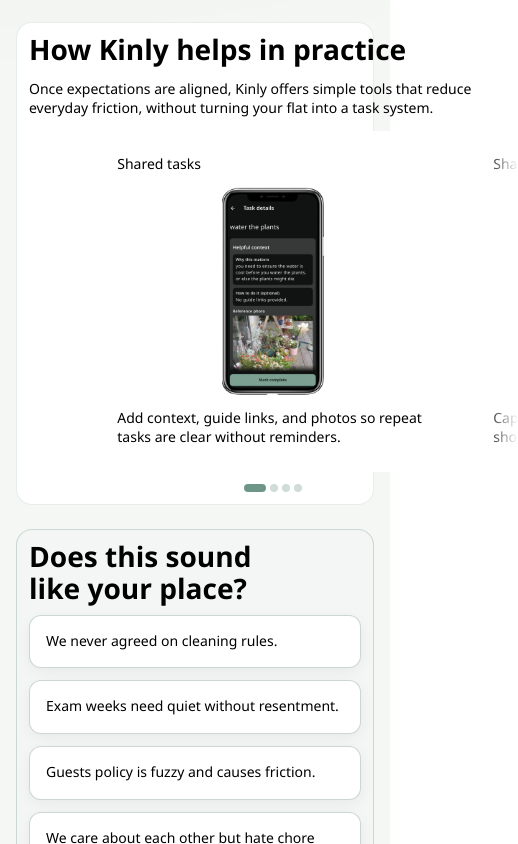
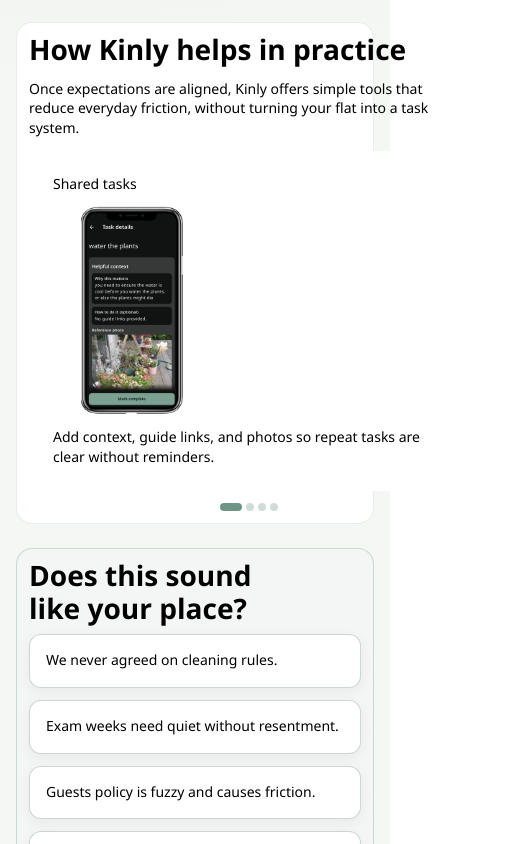
Before and after one commit to pariszhuang123/kinly-web, a Next.js app: page /kinly/market/freshers in a window 390 px wide. Shown: the part 2040-2884 px from the top of the page, 518 px wide, since content can reach past the window. Built offline with nearby package versions, Linux system fonts and the light colour scheme; no server answers.

Commit message:
Update the dots issues and address offset issue for mobile

```diff
--- a/app/kinly/general/LandingClientGeneral.module.css
+++ b/app/kinly/general/LandingClientGeneral.module.css
@@ -205,7 +205,7 @@
 
 .featureImage {
   display: grid;
-  place-items: center;
+  justify-items: start;
   padding: var(--spacing-xs, 8px);
   border-radius: var(--radius-md, 12px);
   overflow: hidden;
@@ -256,7 +256,8 @@
   content: "";
   position: absolute;
   inset-inline-start: 0;
-  top: 9px;
+  top: 0.55em;
+  transform: translateY(-50%);
   width: 10px;
   height: 10px;
   border-radius: 999px;
@@ -292,7 +293,6 @@
 
 @media (max-width: 900px) {
   .page {
-    --feature-mobile-max-width: 360px;
     padding-top: var(--spacing-xl, 24px);
     padding-inline: 0;
   }
@@ -336,35 +336,22 @@
     gap: var(--spacing-m, 12px);
   }
 
-  .featureRailWrap::after {
-    content: "";
-    position: absolute;
-    inset-inline-end: 0;
-    top: 0;
-    width: 34px;
-    height: 100%;
-    pointer-events: none;
-    background: linear-gradient(
-      to right,
-      color-mix(in srgb, var(--color-surface, #ffffff) 0%, transparent),
-      color-mix(in srgb, var(--color-surface, #ffffff) 100%, transparent)
-    );
-  }
-
   .featureRail {
     grid-auto-flow: column;
-    grid-auto-columns: min(100%, var(--feature-mobile-max-width));
+    grid-auto-columns: 100%;
     grid-template-columns: none;
+    gap: 0;
     overflow-x: auto;
     scroll-snap-type: x mandatory;
     padding-bottom: var(--spacing-xs, 4px);
-    padding-inline: max(0px, calc((100% - var(--feature-mobile-max-width)) / 2));
-    scroll-padding-inline: max(0px, calc((100% - var(--feature-mobile-max-width)) / 2));
+    padding-inline: 0;
+    scroll-padding-inline: 0;
     -webkit-overflow-scrolling: touch;
   }
 
   .featureRail > * {
-    scroll-snap-align: center;
+    scroll-snap-align: start;
+    scroll-snap-stop: always;
   }
 
   .featureImage img {
--- a/app/kinly/market/ScenarioLandingClient.tsx
+++ b/app/kinly/market/ScenarioLandingClient.tsx
@@ -310,26 +310,15 @@
     let frame = 0;
 
     const updateActiveIndex = () => {
-      const cards = rail.querySelectorAll<HTMLElement>("[data-feature-card-index]");
-      if (!cards.length) {
+      if (!featureScreens.length || rail.clientWidth <= 0) {
         setActiveFeatureIndex(0);
         return;
       }
 
-      const viewportCenter = rail.scrollLeft + rail.clientWidth / 2;
-      let nearestIndex = 0;
-      let nearestDistance = Number.POSITIVE_INFINITY;
+      const nearestIndex = Math.round(rail.scrollLeft / rail.clientWidth);
+      const clampedIndex = Math.min(featureScreens.length - 1, Math.max(0, nearestIndex));
 
-      cards.forEach((card, index) => {
-        const cardCenter = card.offsetLeft + card.clientWidth / 2;
-        const distance = Math.abs(cardCenter - viewportCenter);
-        if (distance < nearestDistance) {
-          nearestDistance = distance;
-          nearestIndex = index;
-        }
-      });
-
-      setActiveFeatureIndex((prev) => (prev === nearestIndex ? prev : nearestIndex));
+      setActiveFeatureIndex((prev) => (prev === clampedIndex ? prev : clampedIndex));
     };
 
     const onScroll = () => {
@@ -352,11 +341,10 @@
     const rail = featureRailRef.current;
     if (!rail) return;
 
-    const target = rail.querySelector<HTMLElement>(`[data-feature-card-index="${index}"]`);
-    if (!target) return;
+    const clampedIndex = Math.min(featureScreens.length - 1, Math.max(0, index));
 
     rail.scrollTo({
-      left: target.offsetLeft,
+      left: clampedIndex * rail.clientWidth,
       behavior: "smooth",
     });
   }
```
Also changed, not shown: app/kinly/general/LandingClient.tsx (+6 -18 lines), 2 other files (tests, documents, lock files or other folders).
